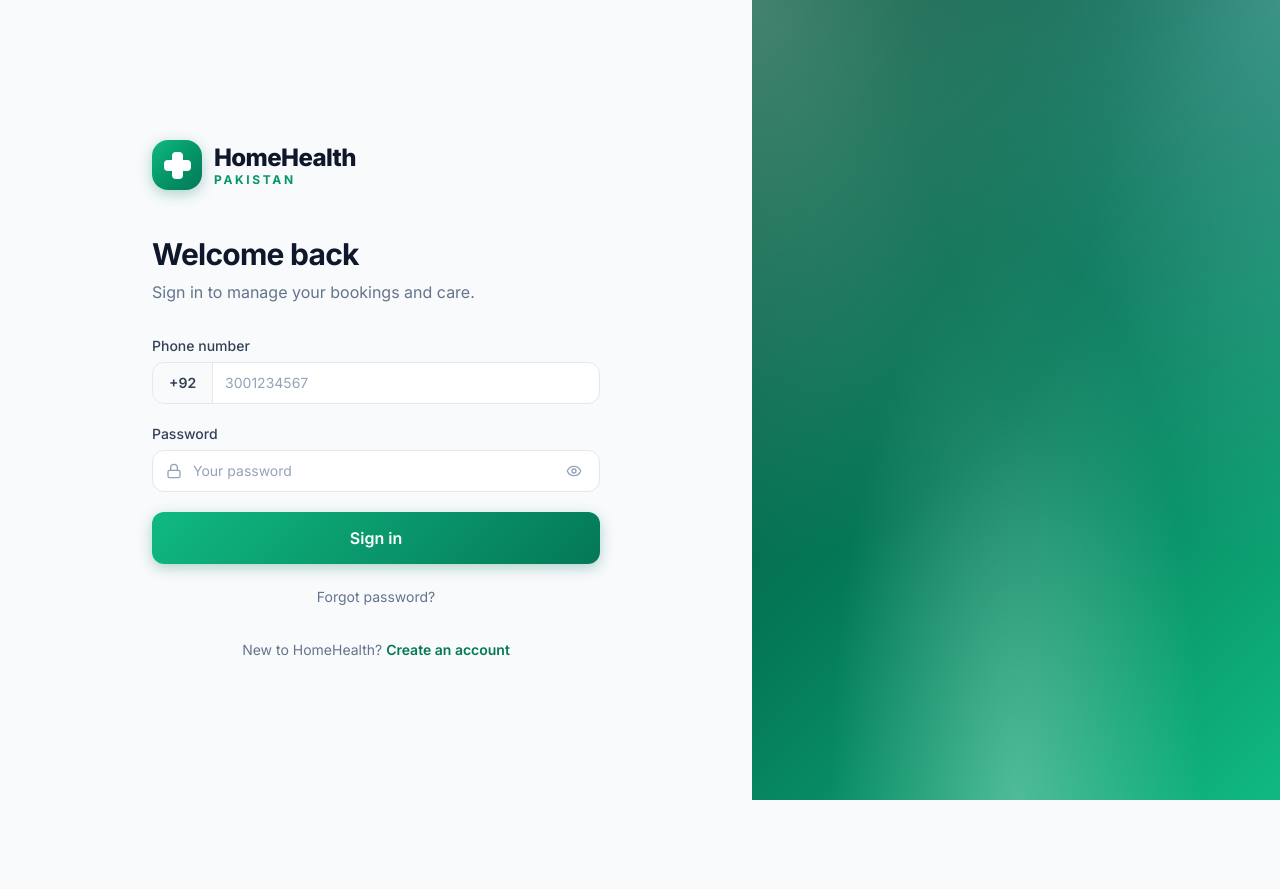
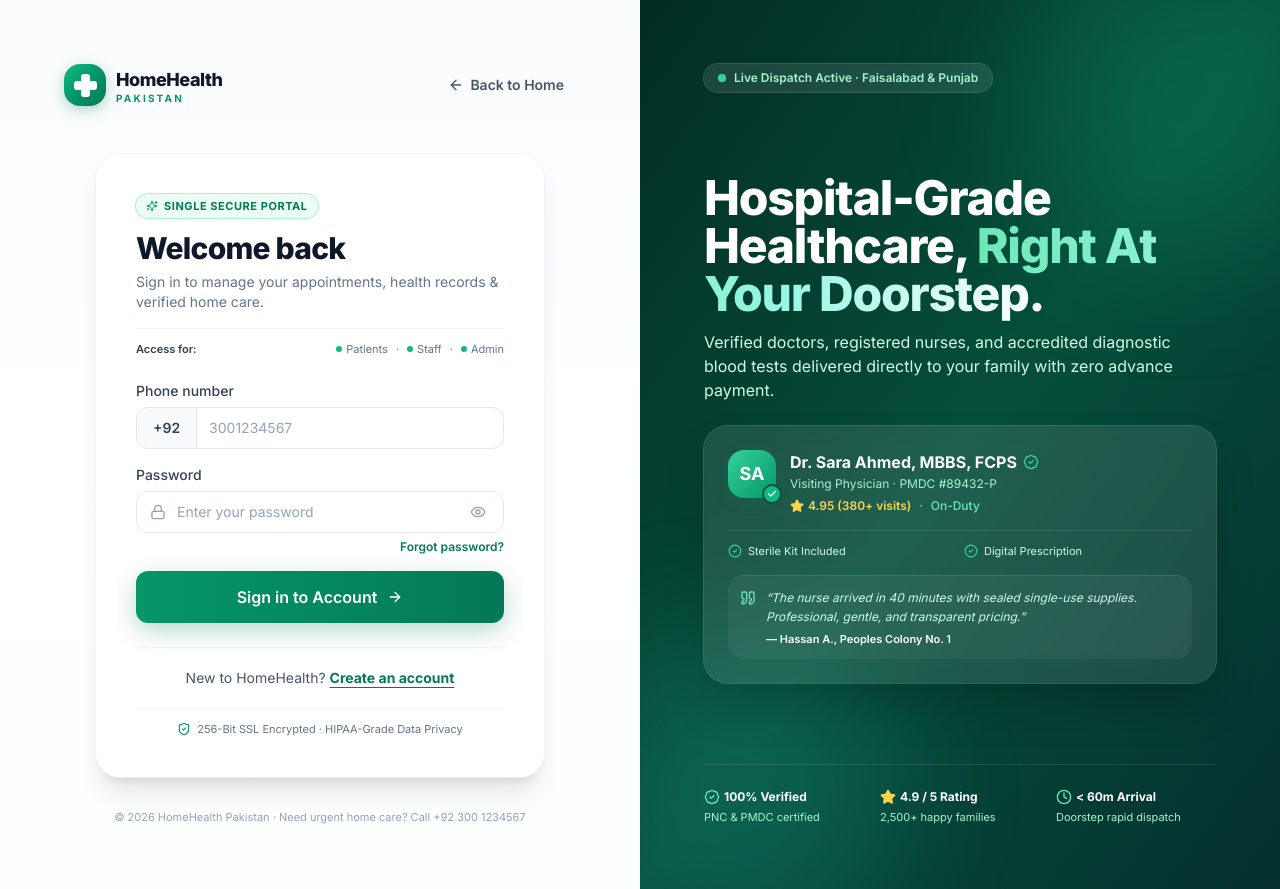
Before and after one commit to hamzaahmad3006/HealthCare-Platform, a React (Vite) app in the folder healthcare-web/: page /auth/login in a window 1280 px wide. Before the commit the page ends 800 px from the top, so only its background shows below. Built offline with nearby package versions, Linux system fonts and the light colour scheme; no server answers.

Commit message:
feat(web): redesign login page with elevated card layout, role access indicator, and cohesive clinical showcase

```diff
--- a/healthcare-web/src/pages/Auth/Login/Login.tsx
+++ b/healthcare-web/src/pages/Auth/Login/Login.tsx
@@ -1,6 +1,21 @@
 import { Link } from 'react-router-dom';
 import { Controller } from 'react-hook-form';
-import { Lock, Eye, EyeOff, ShieldCheck, BadgeCheck, Star } from 'lucide-react';
+import {
+  Lock,
+  Eye,
+  EyeOff,
+  ShieldCheck,
+  BadgeCheck,
+  Star,
+  ArrowRight,
+  ArrowLeft,
+  CheckCircle2,
+  Stethoscope,
+  Clock,
+  Sparkles,
+  Quote,
+  Check,
+} from 'lucide-react';
 import { Button } from '../../../constant/Button';
 import { Input } from '../../../constant/Input';
 import { PhoneInput } from '../../../component/common/PhoneInput';
@@ -12,20 +27,61 @@ export function Login(): JSX.Element {
   const { register, handleSubmit, formState, control } = form;
 
   return (
-    <div className="min-h-screen flex">
-      {/* Left — form */}
-      <div className="flex-1 flex flex-col justify-center px-6 py-10 sm:px-12 lg:px-20 xl:px-28">
-        <div className="mx-auto w-full max-w-md">
-          <div className="mb-10">
-            <BrandLogo asLink to="/" size="lg" subtitleText="PAKISTAN" />
+    <div className="min-h-screen flex flex-col lg:flex-row bg-white selection:bg-brand-100 selection:text-brand-900">
+      {/* ───── Left Column: Authentication Form ───── */}
+      <div className="flex-1 flex flex-col justify-between p-6 sm:p-10 lg:p-12 xl:p-16 bg-gradient-to-b from-ink-50/80 via-white to-brand-50/20">
+        {/* Top bar */}
+        <div className="flex items-center justify-between mb-8 sm:mb-12">
+          <BrandLogo asLink to="/" size="md" subtitleText="PAKISTAN" />
+          <Link
+            to="/"
+            className="inline-flex items-center gap-1.5 text-xs sm:text-sm font-semibold text-ink-600 hover:text-brand-700 transition-colors px-3 py-1.5 rounded-xl hover:bg-ink-100/70"
+          >
+            <ArrowLeft className="h-4 w-4" />
+            <span>Back to Home</span>
+          </Link>
         </div>
 
-          <div className="mb-8 animate-slide-up">
-            <h1 className="text-3xl font-bold text-ink-900 tracking-tight">Welcome back</h1>
-            <p className="text-ink-500 mt-2">Sign in to manage your bookings and care.</p>
+        {/* Centered Elevated Form Card */}
+        <div className="w-full max-w-md mx-auto my-auto animate-slide-up">
+          <div className="bg-white rounded-3xl p-8 sm:p-10 shadow-xl ring-1 ring-ink-100/80">
+            {/* Header info */}
+            <div className="mb-6">
+              <div className="inline-flex items-center gap-1.5 px-2.5 py-1 rounded-full bg-brand-50 text-brand-700 ring-1 ring-brand-200 text-2xs font-bold uppercase tracking-wider mb-3">
+                <Sparkles className="h-3 w-3 text-brand-600" />
+                <span>Single Secure Portal</span>
+              </div>
+              <h1 className="text-2xl sm:text-3xl font-extrabold text-ink-900 tracking-tight">
+                Welcome back
+              </h1>
+              <p className="text-xs sm:text-sm text-ink-500 mt-1.5 leading-relaxed">
+                Sign in to manage your appointments, health records &amp; verified home care.
+              </p>
+
+              {/* Portal Roles Pill Bar */}
+              <div className="mt-4 pt-3 border-t border-ink-100 flex items-center justify-between text-2xs text-ink-500">
+                <span className="font-semibold text-ink-700">Access for:</span>
+                <div className="flex items-center gap-2">
+                  <span className="inline-flex items-center gap-1">
+                    <span className="h-1.5 w-1.5 rounded-full bg-brand-500" />
+                    Patients
+                  </span>
+                  <span>·</span>
+                  <span className="inline-flex items-center gap-1">
+                    <span className="h-1.5 w-1.5 rounded-full bg-brand-500" />
+                    Staff
+                  </span>
+                  <span>·</span>
+                  <span className="inline-flex items-center gap-1">
+                    <span className="h-1.5 w-1.5 rounded-full bg-brand-500" />
+                    Admin
+                  </span>
+                </div>
+              </div>
             </div>
 
-          <form onSubmit={handleSubmit(onSubmit)} className="space-y-5 animate-slide-up" noValidate>
+            {/* Login Form */}
+            <form onSubmit={handleSubmit(onSubmit)} className="space-y-4" noValidate>
               <Controller
                 control={control}
                 name="phone"
@@ -42,17 +98,18 @@ export function Login(): JSX.Element {
                 )}
               />
 
+              <div>
                 <Input
                   label="Password"
                   type={showPassword ? 'text' : 'password'}
                   autoComplete="current-password"
-              placeholder="Your password"
+                  placeholder="Enter your password"
                   leftIcon={<Lock className="h-4 w-4" />}
                   rightIcon={
                     <button
                       type="button"
                       onClick={toggleShowPassword}
-                  className="pointer-events-auto p-1 rounded hover:bg-ink-100"
+                      className="pointer-events-auto p-1 rounded hover:bg-ink-100 text-ink-400 hover:text-ink-700 transition-colors"
                       aria-label={showPassword ? 'Hide password' : 'Show password'}
                     >
                       {showPassword ? <EyeOff className="h-4 w-4" /> : <Eye className="h-4 w-4" />}
@@ -61,88 +118,176 @@ export function Login(): JSX.Element {
                   error={formState.errors.password?.message}
                   {...register('password')}
                 />
-
-            {serverError ? (
-              <div className="px-4 py-3 rounded-xl bg-danger-50 ring-1 ring-danger-500/20 text-sm text-danger-700 animate-slide-down">
-                {serverError}
-              </div>
-            ) : null}
-
-            <Button type="submit" size="lg" isLoading={isSubmitting} fullWidth>
-              Sign in
-            </Button>
-
-            <div className="text-center">
+                <div className="flex justify-end mt-1.5">
                   <Link
                     to="/auth/forgot-password"
-                className="text-sm text-ink-500 hover:text-brand-700 transition-colors"
+                    className="text-xs font-semibold text-brand-700 hover:text-brand-800 transition-colors"
                   >
                     Forgot password?
                   </Link>
                 </div>
+              </div>
+
+              {serverError ? (
+                <div className="px-4 py-3 rounded-2xl bg-danger-50 ring-1 ring-danger-500/20 text-xs text-danger-700 animate-slide-down flex items-start gap-2">
+                  <span className="font-bold">•</span>
+                  <span>{serverError}</span>
+                </div>
+              ) : null}
+
+              <Button
+                type="submit"
+                size="lg"
+                isLoading={isSubmitting}
+                fullWidth
+                rightIcon={<ArrowRight className="h-4 w-4" />}
+                className="bg-gradient-to-r from-brand-600 to-brand-700 hover:from-brand-700 hover:to-brand-800 text-white font-bold py-3.5 rounded-xl shadow-brand-lg transition-all"
+              >
+                Sign in to Account
+              </Button>
             </form>
 
-          <p className="text-sm text-ink-500 mt-8 text-center">
+            {/* Registration link */}
+            <div className="mt-6 pt-5 border-t border-ink-100 text-center">
+              <p className="text-xs sm:text-sm text-ink-600">
                 New to HomeHealth?{' '}
-            <Link to="/auth/register" className="font-semibold text-brand-700 hover:text-brand-800">
+                <Link
+                  to="/auth/register"
+                  className="font-bold text-brand-700 hover:text-brand-800 transition-colors underline underline-offset-4"
+                >
                   Create an account
                 </Link>
               </p>
             </div>
-      </div>
 
-      {/* Right — hero/branding */}
-      <div className="hidden lg:flex flex-1 relative overflow-hidden bg-gradient-hero">
-        <div className="absolute inset-0 bg-gradient-mesh opacity-30" />
-        <div className="absolute inset-0 flex flex-col justify-center px-16 text-white">
-          <div className="max-w-lg animate-slide-up">
-            <div className="inline-flex items-center gap-2 px-3 py-1.5 rounded-full bg-white/10 ring-1 ring-white/20 backdrop-blur-sm text-xs font-semibold mb-6">
-              <ShieldCheck className="h-3.5 w-3.5" />
-              Verified · Trusted · Trained
-            </div>
-            <h2 className="text-4xl xl:text-5xl font-bold tracking-tight leading-tight">
-              Quality healthcare, delivered to your home.
-            </h2>
-            <p className="text-brand-100 mt-5 text-lg leading-relaxed">
-              Trusted by hundreds of families across Faisalabad for nursing, physiotherapy, lab sampling, and visiting
-              doctors.
-            </p>
-
-            <div className="grid grid-cols-3 gap-6 mt-12">
-              <Stat icon={<BadgeCheck className="h-5 w-5" />} value="100%" label="Verified staff" />
-              <Stat icon={<Star className="h-5 w-5" fill="currentColor" />} value="4.8" label="Average rating" />
-              <Stat icon={<ShieldCheck className="h-5 w-5" />} value="HIPAA-grade" label="Data privacy" />
+            {/* Privacy & Security reassurance chip */}
+            <div className="mt-5 pt-3 border-t border-ink-100/70 flex items-center justify-center gap-1.5 text-2xs text-ink-500">
+              <ShieldCheck className="h-3.5 w-3.5 text-brand-600" />
+              <span>256-Bit SSL Encrypted · HIPAA-Grade Data Privacy</span>
             </div>
           </div>
         </div>
-        {/* Floating cards (decorative) */}
-        <div className="absolute top-10 right-10 w-48 p-4 rounded-2xl bg-white/10 backdrop-blur-md ring-1 ring-white/20 shadow-2xl rotate-3 animate-fade-in hidden xl:block">
-          <p className="text-white/70 text-xs font-mono">HHS-FSD-000234</p>
-          <p className="text-white font-semibold mt-1">Booking Confirmed</p>
-          <p className="text-brand-200 text-xs mt-1">Visit in 60 minutes</p>
+
+        {/* Bottom subtle copyright */}
+        <div className="text-center text-2xs text-ink-400 mt-8">
+          <p>&copy; {new Date().getFullYear()} HomeHealth Pakistan · Need urgent home care? Call +92 300 1234567</p>
         </div>
-        <div className="absolute bottom-16 right-20 w-56 p-4 rounded-2xl bg-white/10 backdrop-blur-md ring-1 ring-white/20 shadow-2xl -rotate-2 animate-fade-in hidden xl:block">
-          <div className="flex items-center gap-2">
-            <div className="h-9 w-9 rounded-full bg-gradient-to-br from-brand-300 to-brand-500 flex items-center justify-center text-white font-bold">
-              SK
       </div>
+
+      {/* ───── Right Column: Visual Clinical Proof & Showcase ───── */}
+      <div className="hidden lg:flex flex-1 relative overflow-hidden bg-gradient-to-br from-brand-950 via-brand-900 to-teal-950 text-white p-12 xl:p-16 flex-col justify-between">
+        {/* Soft background ambient blurs */}
+        <div className="absolute top-0 right-0 -mt-16 -mr-16 h-80 w-80 rounded-full bg-brand-500/20 blur-3xl pointer-events-none" />
+        <div className="absolute bottom-0 left-0 -mb-16 -ml-16 h-80 w-80 rounded-full bg-teal-400/15 blur-3xl pointer-events-none" />
+
+        {/* Top active status pill */}
+        <div className="relative z-10">
+          <span className="inline-flex items-center gap-2 px-3.5 py-1.5 rounded-full bg-white/10 ring-1 ring-white/20 backdrop-blur-md text-xs font-semibold text-emerald-200">
+            <span className="relative flex h-2 w-2">
+              <span className="animate-ping absolute inline-flex h-full w-full rounded-full bg-emerald-400 opacity-75" />
+              <span className="relative inline-flex rounded-full h-2 w-2 bg-emerald-400" />
+            </span>
+            <span>Live Dispatch Active · Faisalabad &amp; Punjab</span>
+          </span>
+        </div>
+
+        {/* Center content & clinical dispatch card */}
+        <div className="relative z-10 max-w-lg space-y-6 my-auto py-8">
+          <div className="space-y-3">
+            <h2 className="text-3xl sm:text-4xl xl:text-5xl font-extrabold tracking-tight leading-[1.12]">
+              Hospital-Grade Healthcare,{' '}
+              <span className="text-transparent bg-clip-text bg-gradient-to-r from-emerald-300 via-teal-200 to-white block sm:inline">
+                Right At Your Doorstep.
+              </span>
+            </h2>
+            <p className="text-brand-100 text-sm sm:text-base leading-relaxed font-normal">
+              Verified doctors, registered nurses, and accredited diagnostic blood tests delivered directly to your
+              family with zero advance payment.
+            </p>
+          </div>
+
+          {/* Interactive Clinical Specialist Preview Card */}
+          <div className="p-6 rounded-3xl bg-white/10 backdrop-blur-md ring-1 ring-white/20 shadow-2xl space-y-4">
+            <div className="flex items-start gap-3.5">
+              <div className="relative">
+                <div className="h-12 w-12 rounded-2xl bg-gradient-to-br from-brand-400 to-emerald-600 text-white flex items-center justify-center font-bold text-lg shadow-brand">
+                  SA
+                </div>
+                <div className="absolute -bottom-1 -right-1 h-4 w-4 rounded-full bg-emerald-500 text-white flex items-center justify-center ring-2 ring-brand-900">
+                  <Check className="h-2.5 w-2.5 stroke-[3]" />
+                </div>
+              </div>
+
+              <div className="flex-1 min-w-0">
+                <div className="flex items-center gap-1.5">
+                  <p className="font-bold text-white text-base truncate">Dr. Sara Ahmed, MBBS, FCPS</p>
+                  <BadgeCheck className="h-4 w-4 text-emerald-400 flex-shrink-0" />
+                </div>
+                <p className="text-xs text-brand-200 mt-0.5">Visiting Physician · PMDC #89432-P</p>
+                <div className="flex items-center gap-2 mt-1.5 text-xs text-brand-200">
+                  <span className="inline-flex items-center gap-1 font-semibold text-amber-300">
+                    <Star className="h-3.5 w-3.5 fill-amber-300 text-amber-300" /> 4.95 (380+ visits)
+                  </span>
+                  <span>·</span>
+                  <span className="text-emerald-300 font-medium">On-Duty</span>
+                </div>
+              </div>
+            </div>
+
+            <div className="pt-3 border-t border-white/10 grid grid-cols-2 gap-2 text-2xs text-brand-100">
+              <div className="flex items-center gap-1.5">
+                <CheckCircle2 className="h-3.5 w-3.5 text-emerald-400 flex-shrink-0" />
+                <span>Sterile Kit Included</span>
+              </div>
+              <div className="flex items-center gap-1.5">
+                <CheckCircle2 className="h-3.5 w-3.5 text-emerald-400 flex-shrink-0" />
+                <span>Digital Prescription</span>
+              </div>
+            </div>
+
+            {/* Patient review quote */}
+            <div className="pt-3 border-t border-white/10 flex items-start gap-2.5 text-xs text-brand-100 italic bg-white/5 rounded-2xl p-3">
+              <Quote className="h-4 w-4 text-emerald-300 flex-shrink-0 mt-0.5" />
               <div>
-              <p className="text-white text-sm font-semibold">Sarah Khan, RN</p>
-              <p className="text-brand-200 text-xs">En route now · 8 min away</p>
+                <p className="leading-relaxed">
+                  &ldquo;The nurse arrived in 40 minutes with sealed single-use supplies. Professional, gentle, and
+                  transparent pricing.&rdquo;
+                </p>
+                <p className="not-italic text-2xs font-semibold text-white mt-1">
+                  — Hassan A., Peoples Colony No. 1
+                </p>
               </div>
+            </div>
+          </div>
+        </div>
+
+        {/* Bottom Key Metric Indicators */}
+        <div className="relative z-10 pt-6 border-t border-white/10 grid grid-cols-3 gap-4">
+          <div>
+            <div className="flex items-center gap-1 text-emerald-300 mb-1">
+              <BadgeCheck className="h-4 w-4" />
+              <span className="text-xs font-bold text-white">100% Verified</span>
+            </div>
+            <p className="text-2xs text-brand-200">PNC &amp; PMDC certified</p>
+          </div>
+
+          <div>
+            <div className="flex items-center gap-1 text-amber-300 mb-1">
+              <Star className="h-4 w-4 fill-amber-300" />
+              <span className="text-xs font-bold text-white">4.9 / 5 Rating</span>
+            </div>
+            <p className="text-2xs text-brand-200">2,500+ happy families</p>
+          </div>
+
+          <div>
+            <div className="flex items-center gap-1 text-emerald-300 mb-1">
+              <Clock className="h-4 w-4" />
+              <span className="text-xs font-bold text-white">&lt; 60m Arrival</span>
+            </div>
+            <p className="text-2xs text-brand-200">Doorstep rapid dispatch</p>
           </div>
         </div>
       </div>
     </div>
   );
 }
-
-function Stat({ icon, value, label }: { icon: JSX.Element; value: string; label: string }): JSX.Element {
-  return (
-    <div>
-      <div className="text-brand-300 mb-2">{icon}</div>
-      <p className="text-2xl font-bold">{value}</p>
-      <p className="text-xs text-brand-200 mt-1">{label}</p>
-    </div>
-  );
-}
```
Lines whose indentation alone changed are shown as unchanged.
